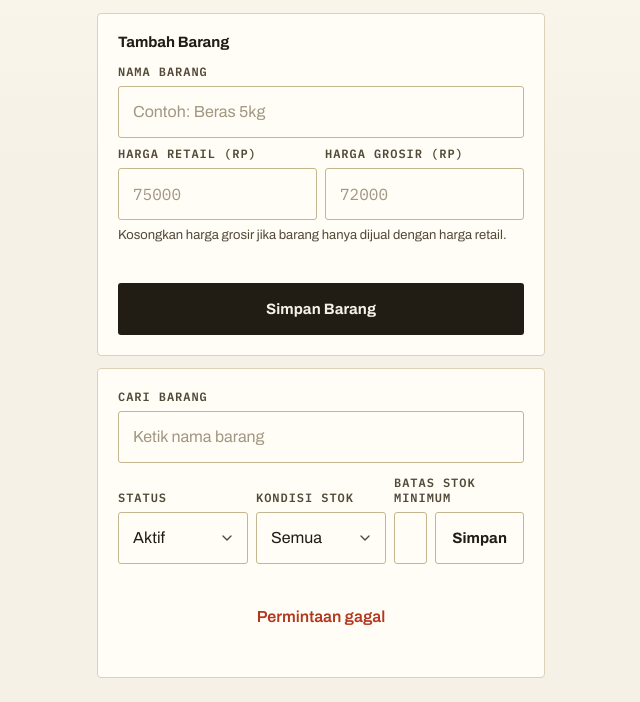
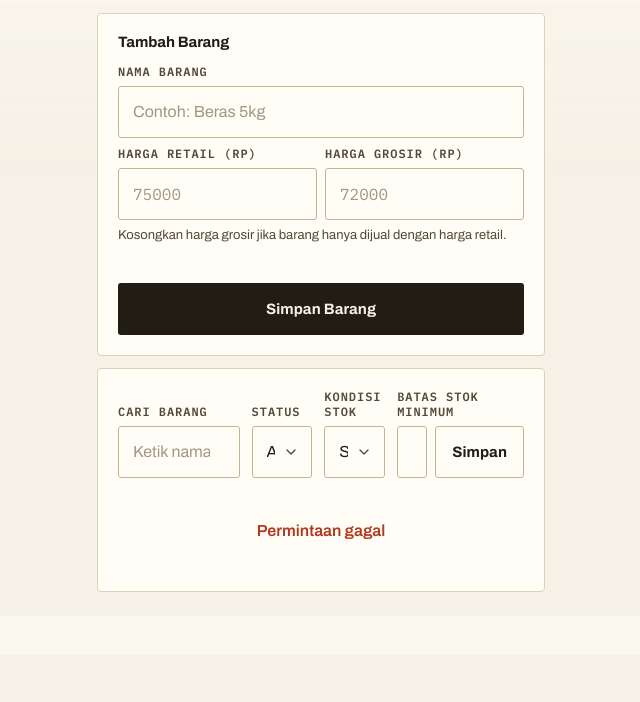
Before and after one commit to iggbudi/kasir-mini-mimo, a website: page public/barang.html in a window 1280 px wide. Shown: the part 145-847 px from the top of the page, without its empty margins (319-959 px from the left). After the commit the page ends 800 px from the top, so only its background shows below. Drawn offline with Linux system fonts and the light colour scheme; no server answers.

Commit message:
fix: master barang filter pakai grid responsif
- hape sempit: cari, status+kondisi, batas minimum (3 baris lega)
- hape lebar/tablet: 2 baris
- layar lebar: 1 baris penuh
- service worker cache dibump ke v20

Co-authored-by: CommandCodeBot <noreply@commandcode.ai>

```diff
--- a/public/barang.html
+++ b/public/barang.html
@@ -54,14 +54,11 @@
 
     <section class="card mt-3">
       <div class="stock-filter">
-        <div class="form-row stock-filter__search">
-          <div>
+        <div class="stock-filter__search">
           <label for="search">Cari Barang</label>
           <input id="search" type="search" placeholder="Ketik nama barang">
         </div>
-        </div>
-        <div class="form-row stock-filter__controls">
-          <div style="max-width:130px;">
+        <div class="stock-filter__status">
           <label for="status">Status</label>
           <select id="status">
             <option value="aktif">Aktif</option>
@@ -69,7 +66,7 @@
             <option value="semua">Semua</option>
           </select>
         </div>
-          <div style="max-width:150px;">
+        <div class="stock-filter__kondisi">
           <label for="kondisiStok">Kondisi Stok</label>
           <select id="kondisiStok">
             <option value="semua">Semua</option>
@@ -79,12 +76,11 @@
             <option value="aman">Aman</option>
           </select>
         </div>
-          <div>
+        <div class="stock-filter__batas">
           <label for="stokMinimum">Batas Stok Minimum</label>
           <div class="stock-limit-control">
             <input id="stokMinimum" type="number" min="1" inputmode="numeric" value="5">
             <button type="button" class="secondary" id="btnSaveStokMinimum">Simpan</button>
-            </div>
           </div>
         </div>
       </div>
--- a/public/css/style.css
+++ b/public/css/style.css
@@ -1366,25 +1366,41 @@ button[data-loading="true"] .btn-label { opacity: 0.85; }
 
 /* === Stock Management (Master Barang) === */
 
+/* Filter stok: grid responsif. Di hape: Cari (baris 1), Status+Kondisi
+   (baris 2), Batas Minimum (baris 3). Di layar lebar: satu baris penuh. */
 .stock-filter {
-  display: flex;
-  flex-direction: column;
+  display: grid;
+  grid-template-columns: 1fr;
   gap: 12px;
 }
 
-.stock-filter__search {
-  width: 100%;
+.stock-filter__status,
+.stock-filter__kondisi {
+  grid-column: span 1;
 }
 
-/* Kontrol (Status/Kondisi/Batas) tetap 3 kolom di layar lebar dan mengecil
-   rapi di layar sempit tanpa berhimpitan. */
-.stock-filter__controls {
-  align-items: end;
+@media (min-width: 420px) {
+  .stock-filter {
+    grid-template-columns: 1fr 1fr;
+  }
+
+  .stock-filter__search,
+  .stock-filter__batas {
+    grid-column: span 2;
+  }
 }
 
-@media (max-width: 480px) {
-  .stock-filter__controls .stock-limit-control {
-    flex-wrap: wrap;
+@media (min-width: 760px) {
+  .stock-filter {
+    grid-template-columns: 2fr 1fr 1fr 1.4fr;
+    align-items: end;
+  }
+
+  .stock-filter__search,
+  .stock-filter__status,
+  .stock-filter__kondisi,
+  .stock-filter__batas {
+    grid-column: span 1;
   }
 }
 
--- a/public/sw.js
+++ b/public/sw.js
@@ -1,4 +1,4 @@
-const CACHE_NAME = 'kasir-mini-v19';
+const CACHE_NAME = 'kasir-mini-v20';
 const ASSETS = [
   '/',
   '/index.html',
```
Also changed, not shown: tests/ui/barang-stock-management.test.js (+1 -1 lines). Lines whose indentation alone changed are shown as unchanged.
